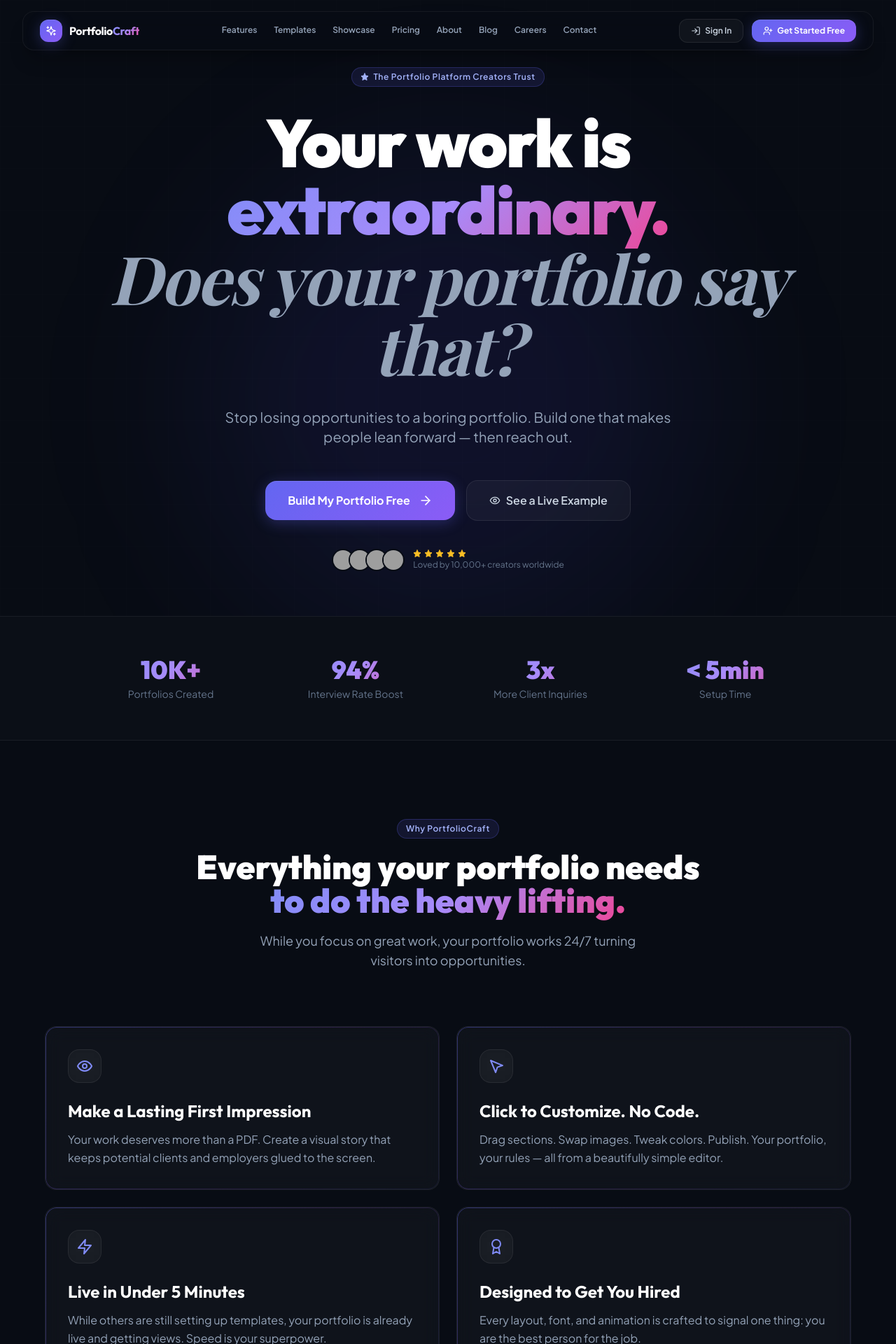
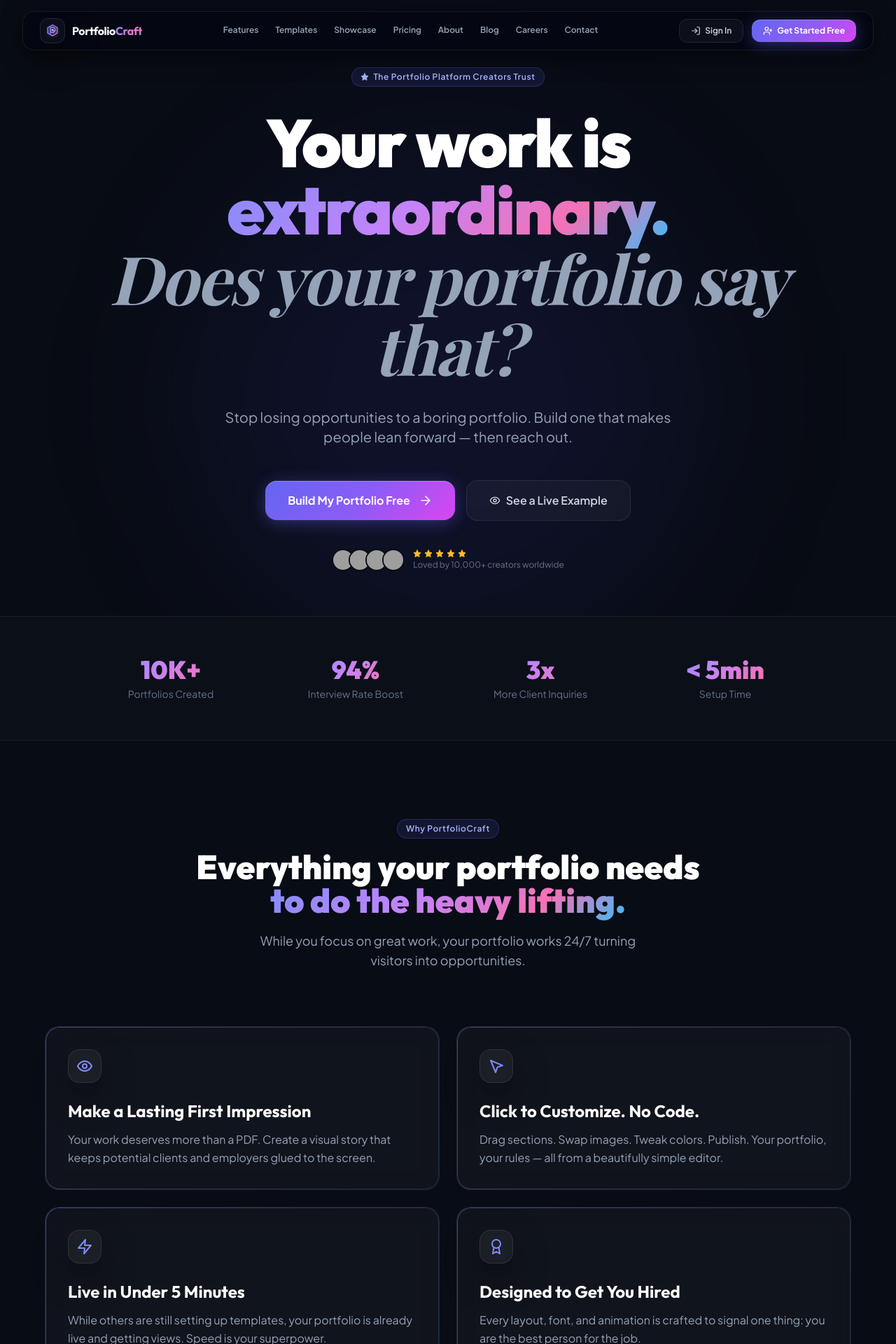
Before and after one commit to rsmpdo/portfolio-platform, a React (Vite) app in the folder frontend/: page / in a window 1280 px wide. Shown: the top 1920 px of the page at 70% size. Built offline with nearby package versions, Linux system fonts and the light colour scheme; grey boxes are pictures that could not be loaded; a web font is replaced by a local one.

Commit message:
feat: custom vector logo mark icon for header/footer/favicon and upgraded luxury dark design system

```diff
--- a/frontend/src/components/common/Footer.jsx
+++ b/frontend/src/components/common/Footer.jsx
@@ -1,6 +1,7 @@
 import React from 'react';
 import { Link } from 'react-router-dom';
 import { Sparkles, MapPin, Phone, Mail, Github, Twitter, Linkedin, Dribbble } from 'lucide-react';
+import LogoIcon from './LogoIcon';
 
 export default function Footer() {
   return (
@@ -10,11 +11,11 @@ export default function Footer() {
 
           {/* Brand & Description */}
           <div className="max-w-xs">
-            <Link to="/" className="flex items-center gap-2 mb-4 group">
-              <div className="w-8 h-8 rounded-xl btn-primary flex items-center justify-center">
-                <Sparkles className="w-4 h-4 text-white" />
+            <Link to="/" className="flex items-center gap-2.5 mb-4 group">
+              <div className="w-9 h-9 rounded-xl glass border border-indigo-500/30 flex items-center justify-center shadow-lg group-hover:scale-105 transition-transform">
+                <LogoIcon className="w-5 h-5" />
               </div>
-              <span className="font-heading font-bold text-white">PortfolioCraft</span>
+              <span className="font-heading font-bold text-white tracking-tight">Portfolio<span className="gradient-text">Craft</span></span>
             </Link>
             <p className="text-sm text-slate-500 leading-relaxed mb-6">
               Where talent meets opportunity. Build an Adobe Portfolio-grade showcase that makes people stop scrolling and start reaching out.
--- a/frontend/src/components/common/Header.jsx
+++ b/frontend/src/components/common/Header.jsx
@@ -3,6 +3,7 @@ import { Link, useNavigate, useLocation } from 'react-router-dom';
 import { useSelector, useDispatch } from 'react-redux';
 import { logout } from '../../store/authSlice';
 import { Sparkles, LayoutTemplate, LogOut, LogIn, UserPlus, ShieldAlert } from 'lucide-react';
+import LogoIcon from './LogoIcon';
 
 export default function Header() {
   const dispatch = useDispatch();
@@ -21,8 +22,8 @@ export default function Header() {
         <div className="glass-dark rounded-2xl px-6 h-14 flex items-center justify-between shadow-xl shadow-black/20">
           {/* Logo */}
           <Link to="/" className="flex items-center gap-2.5 group">
-            <div className="w-8 h-8 rounded-xl btn-primary flex items-center justify-center shadow-lg">
-              <Sparkles className="w-4 h-4 text-white" />
+            <div className="w-9 h-9 rounded-xl glass border border-indigo-500/30 flex items-center justify-center shadow-lg group-hover:scale-105 transition-transform">
+              <LogoIcon className="w-5 h-5" />
             </div>
             <span className="font-heading font-bold text-base text-white tracking-tight">
               Portfolio<span className="gradient-text">Craft</span>
--- /dev/null
+++ b/frontend/src/components/common/LogoIcon.jsx
@@ -0,0 +1,57 @@
+import React from 'react';
+
+export default function LogoIcon({ className = "w-5 h-5" }) {
+  return (
+    <svg
+      viewBox="0 0 32 32"
+      fill="none"
+      xmlns="http://www.w3.org/2000/svg"
+      className={className}
+    >
+      <defs>
+        <linearGradient id="logo-grad-primary" x1="0%" y1="0%" x2="100%" y2="100%">
+          <stop offset="0%" stopColor="#818CF8" />
+          <stop offset="50%" stopColor="#C084FC" />
+          <stop offset="100%" stopColor="#F472B6" />
+        </linearGradient>
+        <linearGradient id="logo-grad-accent" x1="0%" y1="100%" x2="100%" y2="0%">
+          <stop offset="0%" stopColor="#6366F1" />
+          <stop offset="100%" stopColor="#38BDF8" />
+        </linearGradient>
+        <filter id="logo-glow" x="-20%" y="-20%" width="140%" height="140%">
+          <feDropShadow dx="0" dy="2" stdDeviation="3" floodColor="#6366F1" floodOpacity="0.4" />
+        </filter>
+      </defs>
+
+      {/* Outer Geometric Hex Shield */}
+      <path
+        d="M16 2.5L27 8.8507V21.1493L16 27.5L5 21.1493V8.8507L16 2.5Z"
+        fill="url(#logo-grad-primary)"
+        fillOpacity="0.2"
+        stroke="url(#logo-grad-primary)"
+        strokeWidth="2"
+        strokeLinejoin="round"
+        filter="url(#logo-glow)"
+      />
+
+      {/* Stylized Craftsman Diamond Prism 'P' & 'C' Monogram */}
+      <path
+        d="M11 8.5H16.5C19.5376 8.5 22 10.9624 22 14C22 17.0376 19.5376 19.5 16.5 19.5H11V8.5Z"
+        stroke="url(#logo-grad-primary)"
+        strokeWidth="2.25"
+        strokeLinecap="round"
+        strokeLinejoin="round"
+      />
+      <path
+        d="M11 14H16.5C17.9355 14 19.1 15.1645 19.1 16.6C19.1 18.0355 17.9355 19.2 16.5 19.2H11V23.5"
+        stroke="url(#logo-grad-accent)"
+        strokeWidth="2.25"
+        strokeLinecap="round"
+        strokeLinejoin="round"
+      />
+
+      {/* Central Diamond Spark */}
+      <circle cx="16" cy="14" r="1.5" fill="#FFFFFF" />
+    </svg>
+  );
+}
--- a/frontend/src/index.css
+++ b/frontend/src/index.css
@@ -4,15 +4,15 @@
 
 @layer base {
   :root {
-    --bg-primary: #080c14;
-    --bg-secondary: #0d1117;
-    --bg-card: rgba(255,255,255,0.03);
-    --border-subtle: rgba(255,255,255,0.07);
-    --border-glow: rgba(99, 102, 241, 0.4);
-    --text-primary: #f1f5f9;
-    --text-muted: #64748b;
+    --bg-primary: #050811;
+    --bg-secondary: #0a0e1a;
+    --bg-card: rgba(255,255,255,0.035);
+    --border-subtle: rgba(255,255,255,0.08);
+    --border-glow: rgba(99, 102, 241, 0.45);
+    --text-primary: #f8fafc;
+    --text-muted: #94a3b8;
     --accent: #6366f1;
-    --accent-glow: rgba(99,102,241,0.25);
+    --accent-glow: rgba(99,102,241,0.3);
   }
 
   html { scroll-behavior: smooth; }
@@ -61,69 +61,72 @@
   }
 
   ::selection {
-    background: rgba(99, 102, 241, 0.3);
+    background: rgba(99, 102, 241, 0.35);
     color: #fff;
   }
 }
 
 /* ─── Custom Scrollbar ─────────────────────────── */
-::-webkit-scrollbar { width: 5px; }
-::-webkit-scrollbar-track { background: transparent; }
-::-webkit-scrollbar-thumb { background: rgba(99,102,241,0.3); border-radius: 999px; }
-::-webkit-scrollbar-thumb:hover { background: rgba(99,102,241,0.6); }
+::-webkit-scrollbar { width: 6px; }
+::-webkit-scrollbar-track { background: #050811; }
+::-webkit-scrollbar-thumb { background: linear-gradient(180deg, rgba(99,102,241,0.5), rgba(168,85,247,0.5)); border-radius: 999px; }
+::-webkit-scrollbar-thumb:hover { background: linear-gradient(180deg, rgba(99,102,241,0.8), rgba(168,85,247,0.8)); }
 
 /* ─── Glassmorphism Panels ─────────────────────── */
 .glass {
-  background: rgba(255,255,255,0.03);
-  backdrop-filter: blur(20px) saturate(180%);
-  -webkit-backdrop-filter: blur(20px) saturate(180%);
-  border: 1px solid rgba(255,255,255,0.07);
+  background: rgba(255,255,255,0.035);
+  backdrop-filter: blur(24px) saturate(190%);
+  -webkit-backdrop-filter: blur(24px) saturate(190%);
+  border: 1px solid rgba(255,255,255,0.09);
+  box-shadow: 0 20px 50px rgba(0, 0, 0, 0.4);
 }
 
 .glass-dark {
-  background: rgba(8,12,20,0.8);
-  backdrop-filter: blur(20px);
-  -webkit-backdrop-filter: blur(20px);
-  border: 1px solid rgba(255,255,255,0.06);
+  background: rgba(5,8,17,0.85);
+  backdrop-filter: blur(24px) saturate(190%);
+  -webkit-backdrop-filter: blur(24px) saturate(190%);
+  border: 1px solid rgba(255,255,255,0.08);
+  box-shadow: 0 10px 30px rgba(0, 0, 0, 0.5);
 }
 
 .glass-card {
-  background: rgba(255,255,255,0.025);
-  backdrop-filter: blur(12px);
-  -webkit-backdrop-filter: blur(12px);
-  border: 1px solid rgba(255,255,255,0.06);
-  transition: all 0.3s ease;
+  background: linear-gradient(145deg, rgba(255,255,255,0.04) 0%, rgba(255,255,255,0.015) 100%);
+  backdrop-filter: blur(16px);
+  -webkit-backdrop-filter: blur(16px);
+  border: 1px solid rgba(255,255,255,0.08);
+  transition: all 0.35s cubic-bezier(0.16, 1, 0.3, 1);
 }
 
 .glass-card:hover {
-  background: rgba(255,255,255,0.045);
-  border-color: rgba(99,102,241,0.25);
-  transform: translateY(-2px);
+  background: linear-gradient(145deg, rgba(255,255,255,0.065) 0%, rgba(99,102,241,0.05) 100%);
+  border-color: rgba(99,102,241,0.4);
+  transform: translateY(-3px);
+  box-shadow: 0 20px 40px -15px rgba(99,102,241,0.2);
 }
 
 /* ─── Glow Effects ─────────────────────────────── */
 .glow-indigo {
-  box-shadow: 0 0 40px rgba(99,102,241,0.2), 0 0 80px rgba(99,102,241,0.08);
+  box-shadow: 0 0 50px rgba(99,102,241,0.25), 0 0 100px rgba(99,102,241,0.1);
 }
 
 .glow-purple {
-  box-shadow: 0 0 40px rgba(168,85,247,0.2), 0 0 80px rgba(168,85,247,0.08);
+  box-shadow: 0 0 50px rgba(168,85,247,0.25), 0 0 100px rgba(168,85,247,0.1);
 }
 
 .glow-text {
-  text-shadow: 0 0 40px rgba(99,102,241,0.5);
+  text-shadow: 0 0 30px rgba(129,140,248,0.6);
 }
 
 /* ─── Gradient Text ────────────────────────────── */
 .gradient-text {
-  background: linear-gradient(135deg, #818cf8 0%, #a78bfa 50%, #ec4899 100%);
+  background: linear-gradient(135deg, #818cf8 0%, #c084fc 40%, #f472b6 75%, #38bdf8 100%);
   -webkit-background-clip: text;
   -webkit-text-fill-color: transparent;
   background-clip: text;
 }
 
 .gradient-text-gold {
-  background: linear-gradient(135deg, #fbbf24 0%, #f59e0b 50%, #d97706 100%);
+  background: linear-gradient(135deg, #fef08a 0%, #f59e0b 50%, #d97706 100%);
   -webkit-background-clip: text;
   -webkit-text-fill-color: transparent;
   background-clip: text;
@@ -133,7 +136,7 @@
 .gradient-border {
   position: relative;
   background: var(--bg-card);
-  border-radius: 1rem;
+  border-radius: 1.25rem;
 }
 .gradient-border::before {
   content: '';
@@ -141,7 +144,7 @@
   inset: 0;
   border-radius: inherit;
   padding: 1px;
-  background: linear-gradient(135deg, rgba(99,102,241,0.4), rgba(168,85,247,0.2), rgba(99,102,241,0.1));
+  background: linear-gradient(135deg, rgba(129,140,248,0.45), rgba(192,132,252,0.25), rgba(56,189,248,0.15));
   -webkit-mask: linear-gradient(#fff 0 0) content-box, linear-gradient(#fff 0 0);
   -webkit-mask-composite: xor;
   mask-composite: exclude;
@@ -150,15 +153,15 @@
 
 /* ─── Premium Button ───────────────────────────── */
 .btn-primary {
-  background: linear-gradient(135deg, #6366f1, #8b5cf6);
-  box-shadow: 0 4px 20px rgba(99,102,241,0.3), inset 0 1px 0 rgba(255,255,255,0.1);
-  transition: all 0.3s ease;
+  background: linear-gradient(135deg, #6366f1 0%, #8b5cf6 50%, #d946ef 100%);
+  box-shadow: 0 4px 25px -2px rgba(99,102,241,0.45), inset 0 1px 0 rgba(255,255,255,0.25);
+  transition: all 0.3s cubic-bezier(0.16, 1, 0.3, 1);
 }
 .btn-primary:hover {
-  box-shadow: 0 8px 30px rgba(99,102,241,0.5), inset 0 1px 0 rgba(255,255,255,0.15);
-  transform: translateY(-1px);
+  box-shadow: 0 10px 35px -2px rgba(99,102,241,0.65), inset 0 1px 0 rgba(255,255,255,0.35);
+  transform: translateY(-2px) scale(1.01);
 }
-.btn-primary:active { transform: translateY(0); }
+.btn-primary:active { transform: translateY(0) scale(0.99); }
 
 .btn-ghost {
   background: rgba(255,255,255,0.04);
```
Also changed, not shown: frontend/public/favicon.svg.
